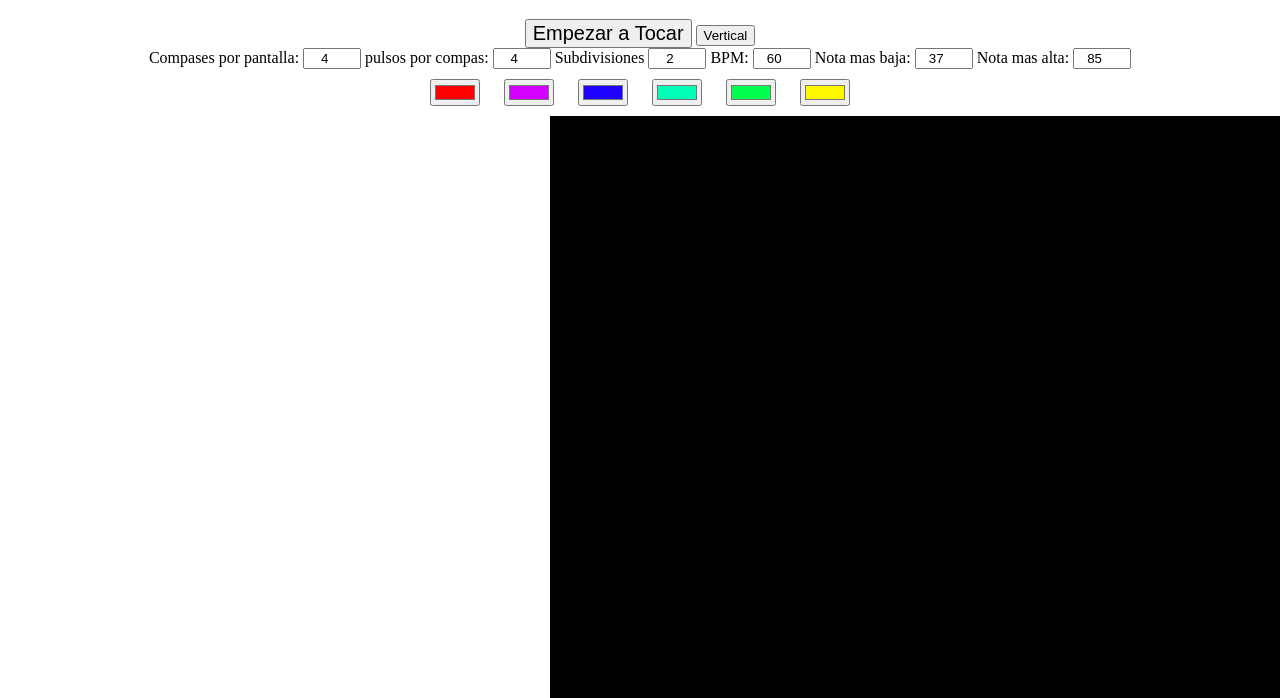
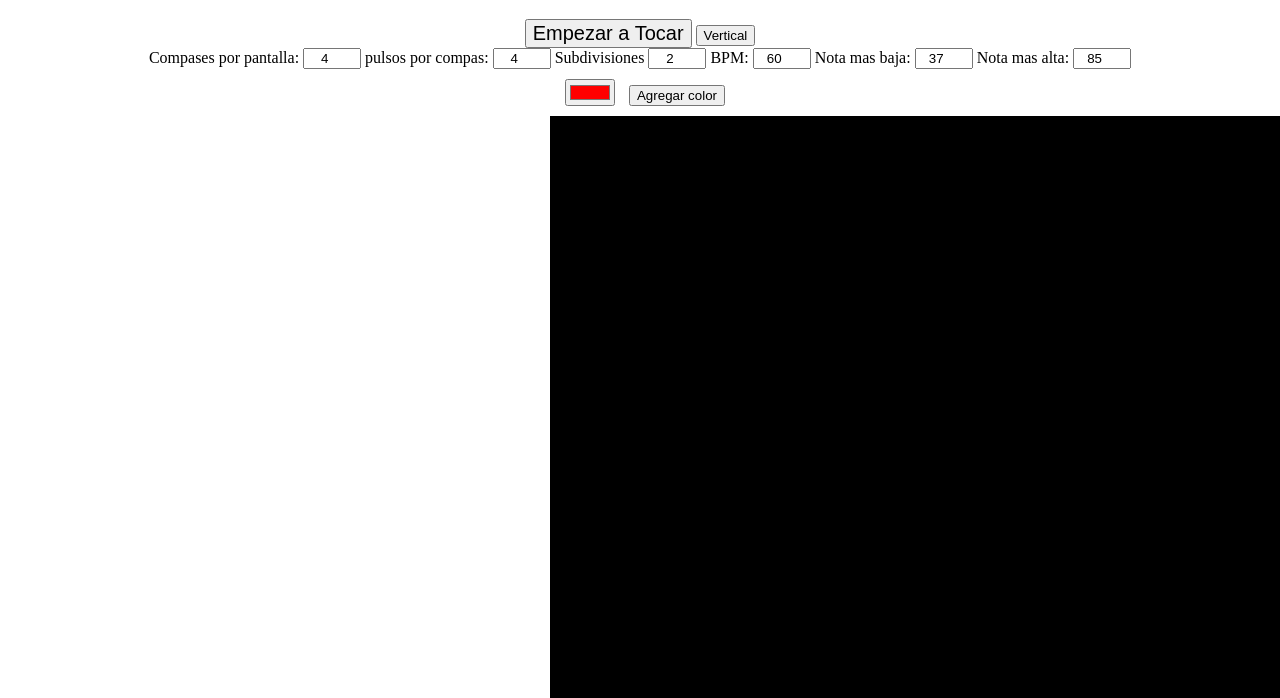
Before and after one commit to IanEvers/iterandoMIDI, a plain HTML site: page Basic.html in a window 1280 px wide. Shown: the part 102-800 px from the top of the page. Drawn offline with nearby package versions, Linux system fonts and the light colour scheme; no server answers.

Commit message:
cambio muchos inputs hardcodeados por input + boton de agregar mas

```diff
--- a/Basic.html
+++ b/Basic.html
@@ -45,12 +45,8 @@
 	<div id="key_data"></div>
 	<div id="guardado"></div>
 	<form id="colorSelector">
-		<input type="color" class="colorInput" id="color1" value="#ff0000">
-		<input type="color" class="colorInput" value="#d400ff">
-		<input type="color" class="colorInput" value="#1e00ff">
-		<input type="color" class="colorInput" value="#00ffb7">
-		<input type="color" class="colorInput" value="#00ff4c">
-		<input type="color" class="colorInput" value="#fff700">
+		<input type="color" class="colorInput" value="#ff0000">
+		<input type="button" id ="addColor" value="Agregar color">
 	</form>
 
 
```
